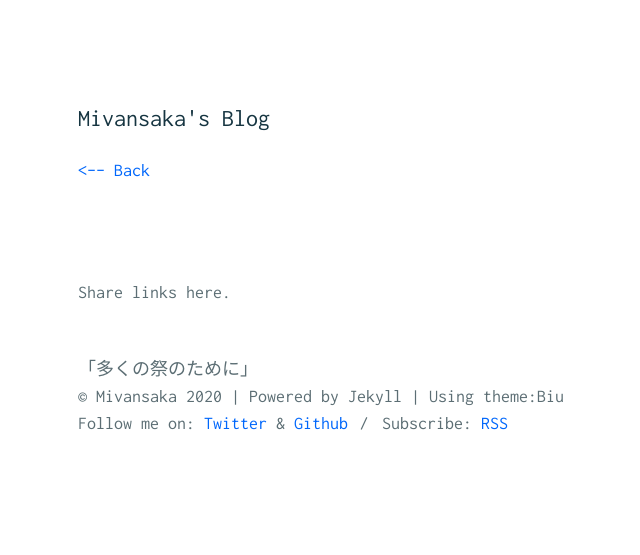
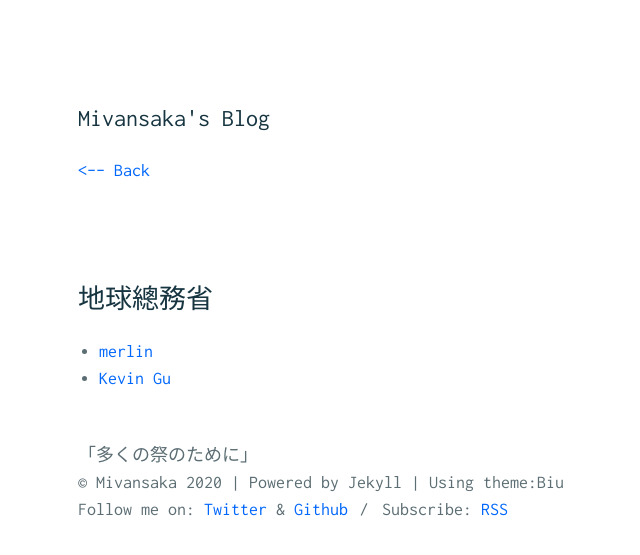
Before and after one commit to mivansaka/mivansaka.github.io, a Jekyll site: the page built from _pages/links.md, in a window 1280 px wide. Shown: the top 555 px of the page, without its empty margins (262-902 px from the left). Built offline with Jekyll 4.4.1, drawn with Linux system fonts in a browser that asks for light colours.

Commit message:
Update links.md

```diff
--- a/_pages/links.md
+++ b/_pages/links.md
@@ -3,4 +3,6 @@ layout: page
 title: Links
 permalink: /links/
 ---
-Share links here.
+# **地球總務省**
+- [merlin](https://merlinlabo.me/ "merlin")
+- [Kevin Gu](https://www.imisscoverflow.xyz/ "Kevin Gu")
```
